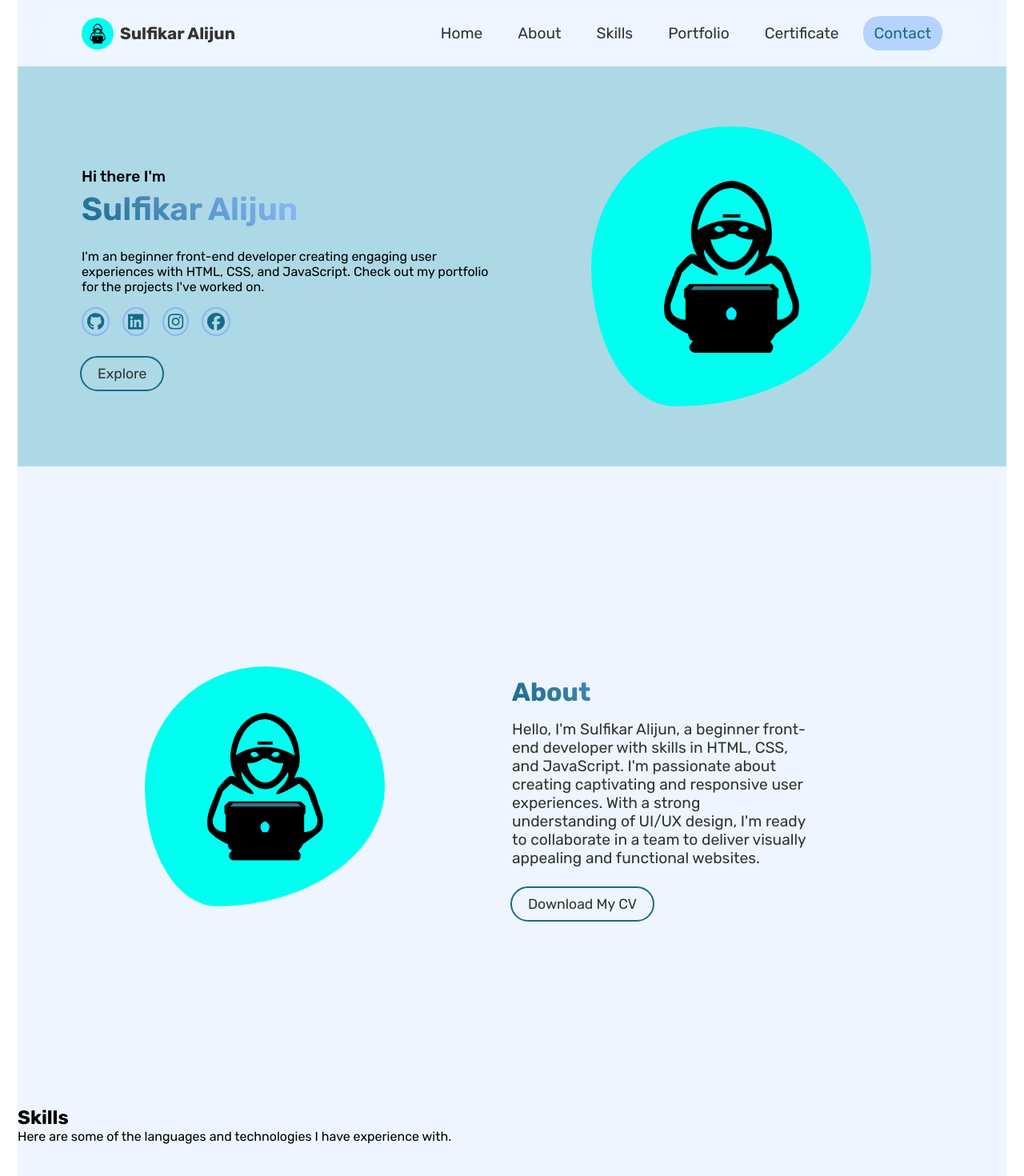
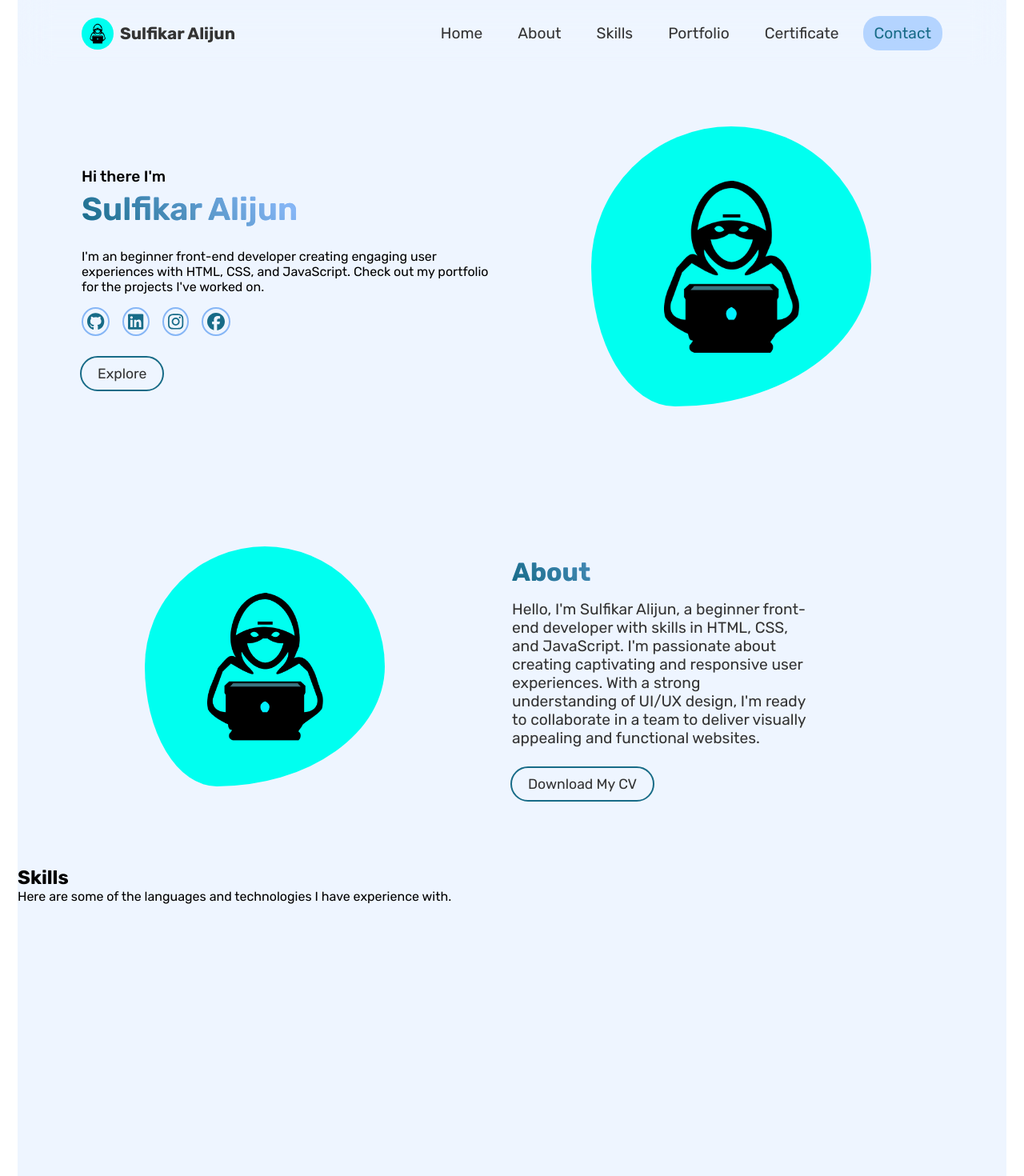
Before and after one commit to sulfikaralijun/Vue-Portfolio, a Vue app: page / in a window 1280 px wide. Shown: the top 1470 px of the page at 80% size. Built offline with nearby package versions, Linux system fonts and the light colour scheme.

Commit message:
update AboutPage.vue, HomePage.vue and style.css

```diff
--- a/src/components/AboutPage.vue
+++ b/src/components/AboutPage.vue
@@ -16,10 +16,11 @@ import ButtonVue from './child/ButtonVue.vue';
 <style scoped>
 section#about {
   width: 100%;
-  height: 100vh;
   display: flex;
   align-items: center;
   justify-content: center;
+  padding: 100px 0;
+  /* background-color: aqua; */
 }
 .about-text {
   width: 50%;
--- a/src/components/HomePage.vue
+++ b/src/components/HomePage.vue
@@ -23,7 +23,7 @@ import ButtonVue from './child/ButtonVue.vue';
 
 <style scoped>
 section#home {
-  background-color: lightblue;
+  /* background-color: lightblue; */
   width: 100%;
   display: flex;
   align-items: center;
--- a/src/style.css
+++ b/src/style.css
@@ -3,7 +3,9 @@
 	padding: 0;
 	box-sizing: border-box;
 }
-
+::-webkit-scrollbar{
+	display: none;
+}
 html {
 	scroll-behavior: smooth;
 }
```
